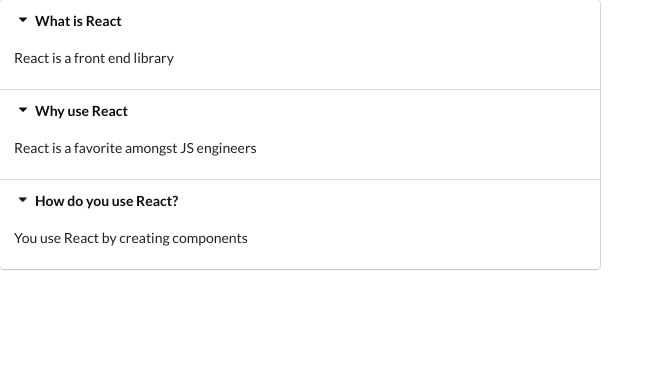
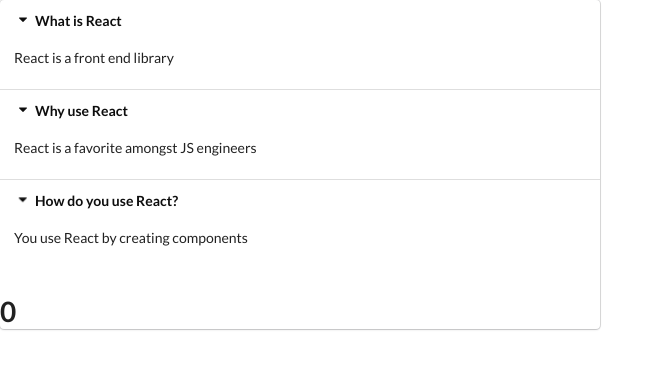
Before and after one commit to prateekvarma/React-Wikipedia, a React (Create React App) app: page / in a window 1280 px wide. Shown: the top 368 px of the page, without its empty margins (0-664 px from the left). Built offline with nearby package versions, Linux system fonts and the light colour scheme.

Commit message:
used setState for functional components, to track the current clicked item, and display it

```diff
--- a/src/components/Accordion.js
+++ b/src/components/Accordion.js
@@ -1,8 +1,10 @@
-import React from "react";
+import React, { useState } from "react";
 
 const Accordion = (props) => {
+  const [activeIndex, setActiveIndex] = useState(0);
+
   const onTitleClick = (index) => {
-    console.log(index);
+    setActiveIndex(index);
   };
 
   const renderedItems = props.items.map((item, index) => {
@@ -16,7 +18,12 @@
       </React.Fragment>
     );
   });
-  return <div className="ui styled accordion">{renderedItems}</div>;
+  return (
+    <div className="ui styled accordion">
+      {renderedItems}
+      <h1>{activeIndex}</h1>
+    </div>
+  );
 };
 
 export default Accordion;
```
